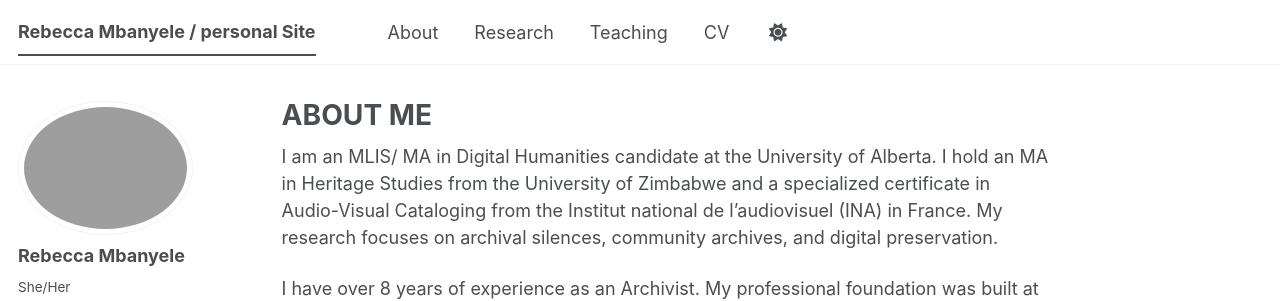
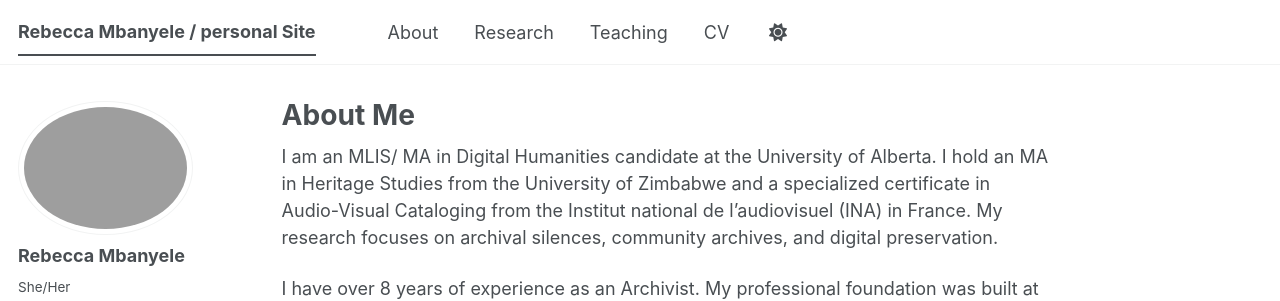
Before and after one commit to rmbanyel/About, a Jekyll site: the page built from _pages/about.md, in a window 1280 px wide and 900 px high. Shown: the top 301 px of the window. Built offline with Jekyll 4.4.1, drawn with Linux system fonts in a browser that asks for light colours; some web fonts are replaced; a script bundle is joined from its source files by our own code; library files that are not in the unit come from our copies.

```diff
--- a/_pages/about.md
+++ b/_pages/about.md
@@ -1,6 +1,6 @@
 ---
 permalink: /
-title: "ABOUT ME"
+title: "About Me"
 author_profile: true
 redirect_from:
   - /about/
```
